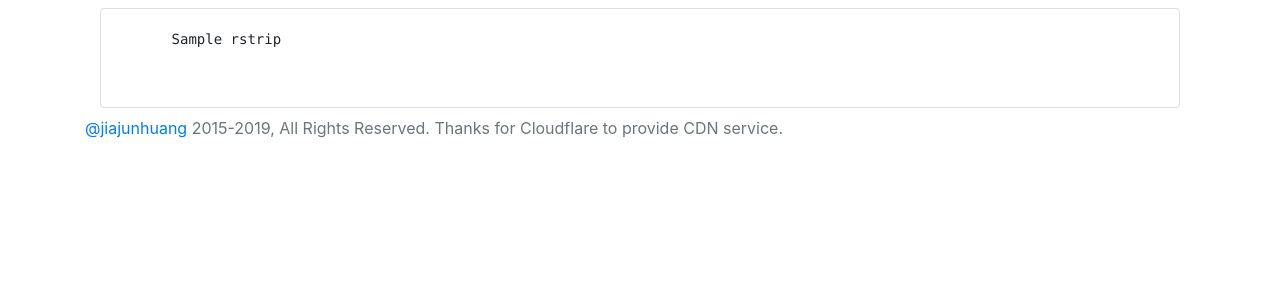
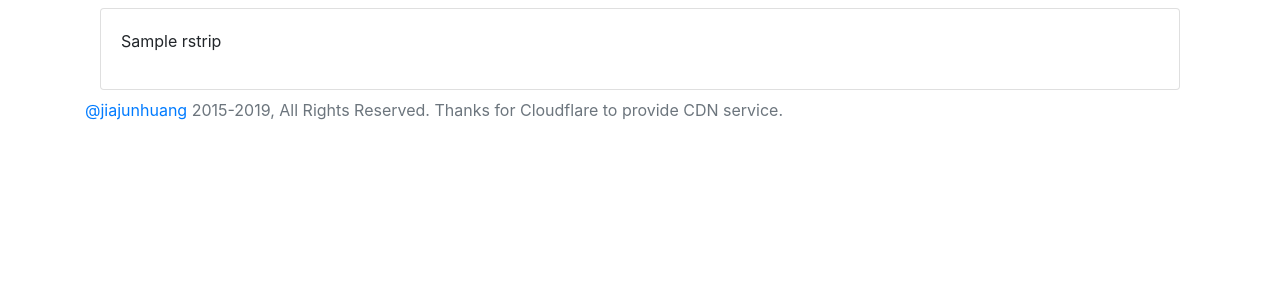
Before and after one commit to jiajunhuang/pytemplate, a Flask app: template templates/kindle.html in a window 1280 px wide. Shown: the part 56-356 px from the top of the page. Run offline with Flask 2, Linux system fonts and the light colour scheme; the template is opened without the code that fills it: most values are stand-ins (such as "Sample title", 1, 10 or a date in 2020); some libraries are stand-ins or nearby versions.

Commit message:
update style

```diff
--- a/templates/kindle.html
+++ b/templates/kindle.html
@@ -9,9 +9,7 @@
 <div class="card">
   <div class="card-body">
       {% for i in items %}
-      <pre style="white-space: pre-wrap">
-      {{ i.rstrip() }}
-      </pre>
+      <p>{{ i.rstrip() }}</p>
       {% endfor %}
   </div>
 </div>
```
